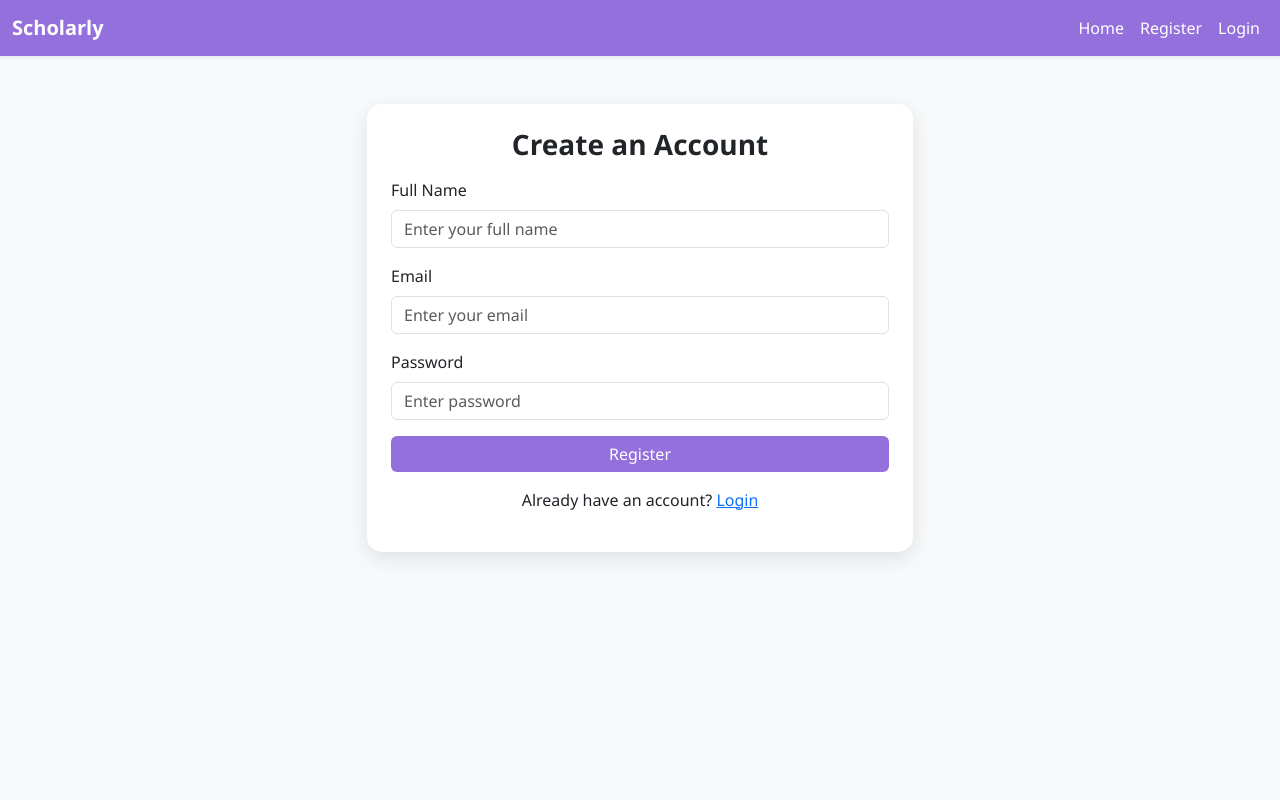
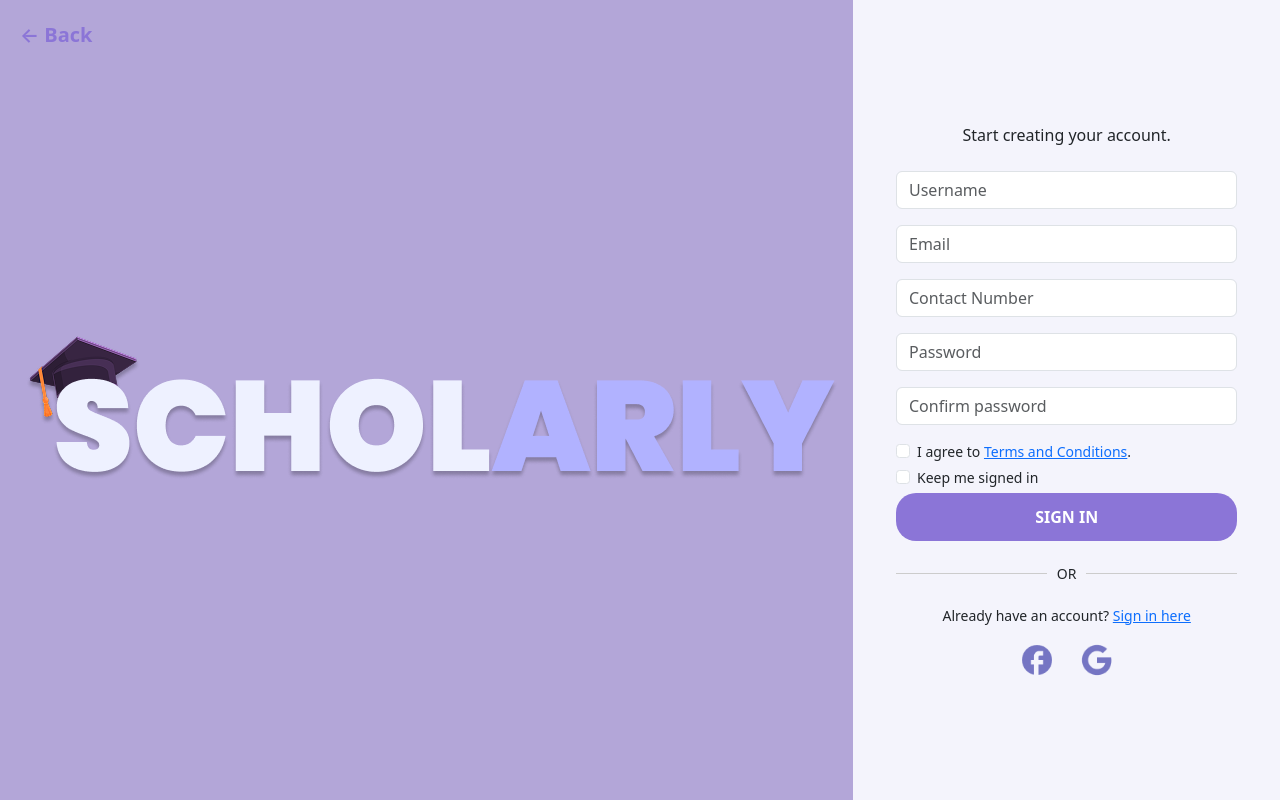
Before and after one commit to Rold-alt/Scholarly-PHP, a PHP site: page /register.html in a window 1280 px wide. Run offline with PHP 8.4, Linux system fonts and the light colour scheme.

Commit message:
Login,regsiter

```diff
--- /dev/null
+++ b/assets/css/login.css
@@ -0,0 +1,105 @@
+body, html {
+      height: 100%;
+      font-family: 'Poppins', sans-serif;
+    }
+
+    .left {
+      background-color: #b3a6d8; /* Light purple like in screenshot */
+      display: flex;
+      justify-content: center;
+      align-items: center;
+    }
+
+    .logo {
+      max-width: 100%;
+    }
+
+    .right {
+      background-color: #f4f4fc; /* Light gray/white background */
+      display: flex;
+      justify-content: center;
+      align-items: center;
+    }
+
+    .login-form {
+      width: 80%;
+    }
+
+    .input-group {
+      border-radius: 12px;
+      box-shadow: 0 2px 6px rgba(0,0,0,0.1);
+      overflow: hidden;
+    }
+
+    .input-group-text {
+      background: #fff;
+      border: none;
+    }
+
+    .form-control {
+      border: none;
+      box-shadow: none !important;
+    }
+
+    .btn {
+      color: #fff;
+      background-color: #8b75d7;
+      border-radius: 20px;
+      font-weight: 700;
+      border: none;
+      padding: 10px;
+    }
+
+    .btn:hover {
+      background-color: #735dc0;
+    }
+
+    .signup-text {
+      font-size: 14px;
+      margin-top: 10px;
+    }
+
+    .divider {
+      text-align: center;
+      margin: 20px 0;
+      position: relative;
+    }
+
+    .divider span {
+      background: #f4f4fc;
+      padding: 0 10px;
+      position: relative;
+      z-index: 2;
+      font-size: 14px;
+    }
+
+    .divider::before {
+      content: "";
+      position: absolute;
+      top: 50%;
+      left: 0;
+      width: 100%;
+      height: 1px;
+      background: #ccc;
+      z-index: 1;
+    }
+
+    .social-login a img {
+      width: 36px;
+      height: 36px;
+      margin: 0 10px;
+    }
+.back-arrow {
+  position: absolute;
+  top: 20px;
+  left: 20px;
+  font-size: 20px;
+  color: #8b75d7; /* purple arrow */
+  text-decoration: none;
+  font-weight: 600;
+  transition: 0.3s ease;
+}
+
+.back-arrow:hover {
+  color: #735dc0; /* darker purple on hover */
+}
--- /dev/null
+++ b/assets/css/register.css
@@ -0,0 +1,95 @@
+ body, html {
+      height: 100%;
+      font-family: 'Poppins', sans-serif;
+    }
+
+    .left {
+      background-color: #b3a6d8; /* Light purple */
+      display: flex;
+      justify-content: center;
+      align-items: center;
+    }
+
+    .logo-text {
+      font-size: 60px;
+      font-weight: 700;
+      color: #fff;
+    }
+
+    .logo-text span {
+      color: #9f8bd8; /* lighter purple for ARLY */
+    }
+
+    .right {
+      background-color: #f4f4fc;
+      display: flex;
+      justify-content: center;
+      align-items: center;
+    }
+
+    .signup-form {
+      width: 80%;
+    }
+
+    .form-control {
+      border-radius: 12px;
+      box-shadow: 0 2px 6px rgba(0,0,0,0.1);
+      border: none;
+      padding: 12px;
+      font-size: 14px;
+    }
+
+    .form-check {
+      font-size: 14px;
+      margin-bottom: 10px;
+    }
+
+    .btn-signin {
+      color: #fff;
+      background-color: #8b75d7;
+      border-radius: 20px;
+      font-weight: 600;
+      border: none;
+      padding: 12px;
+      width: 100%;
+    }
+
+    .btn-signin:hover {
+      background-color: #735dc0;
+    }
+
+    .divider {
+      text-align: center;
+      margin: 20px 0;
+      position: relative;
+    }
+
+    .divider span {
+      background: #f4f4fc;
+      padding: 0 10px;
+      position: relative;
+      z-index: 2;
+      font-size: 14px;
+    }
+
+    .divider::before {
+      content: "";
+      position: absolute;
+      top: 50%;
+      left: 0;
+      width: 100%;
+      height: 1px;
+      background: #ccc;
+      z-index: 1;
+    }
+
+    .signup-text {
+      font-size: 14px;
+      margin-top: 10px;
+    }
+
+    .social-login a img {
+      width: 36px;
+      height: 36px;
+      margin: 0 10px;
+    }
--- a/assests/css/style.css
+++ b/assets/css/style.css
@@ -8,8 +8,16 @@ body {
   background-color: #f8f9fa;
   margin: 0;
   padding: 0;
+  min-height: 100vh;
+  display: flex;
+  flex-direction: column;
 }
-
+main {
+  flex: 1 0 auto;
+}
+footer {
+  flex-shrink: 0;
+}
 .navbar-brand {
   color: white !important;
   font-weight: 700;
--- a/register.html
+++ b/register.html
@@ -3,55 +3,65 @@
 <head>
   <meta charset="UTF-8">
   <meta name="viewport" content="width=device-width, initial-scale=1.0">
-  <title>Scholarly - Register</title>
-  <link href="https://cdn.jsdelivr.net/npm/bootstrap@5.3.2/dist/css/bootstrap.min.css" rel="stylesheet">
-  <link href="assests/css/style.css" rel="stylesheet">
+  <title>Scholarly Sign Up</title>
+  <link rel="stylesheet" href="assets/css/login.css">
+  <link rel="stylesheet" href="assets/css/register.css">
+  <link href="https://cdn.jsdelivr.net/npm/bootstrap@5.3.3/dist/css/bootstrap.min.css" rel="stylesheet">
+  <link href="https://fonts.googleapis.com/css2?family=Poppins:wght@400;600;700&display=swap" rel="stylesheet">
 </head>
 <body>
+  <a href="index.html" class="back-arrow">
+  &#8592; Back
+</a>
+  <div class="container-fluid h-100 p-0">
+    <div class="row g-0 h-100">
 
-<!-- Navbar -->
-<nav class="navbar navbar-expand-lg navbar-dark bg-lavender shadow-sm">
-  <div class="container-fluid">
-    <a class="navbar-brand fw-bold" href="index.html">Scholarly</a>
-    <button class="navbar-toggler" type="button" data-bs-toggle="collapse" data-bs-target="#navbarNav">
-      <span class="navbar-toggler-icon"></span>
-    </button>
-    <div class="collapse navbar-collapse justify-content-end" id="navbarNav">
-      <ul class="navbar-nav">
-        <li class="nav-item"><a class="nav-link" href="index.html">Home</a></li>
-        <li class="nav-item"><a class="nav-link active" href="register.html">Register</a></li>
-        <li class="nav-item"><a class="nav-link" href="login.html">Login</a></li>
-      </ul>
-    </div>
-  </div>
-</nav>
+      <!-- LEFT SIDE -->
+      <div class="col-md-8 left">
+  <img src="assets/images/Group 44.png" alt="Scholarly Logo" class="logo img-fluid">
+</div>
 
-<!-- Register Form -->
-<div class="container mt-5">
-  <div class="row justify-content-center">
-    <div class="col-md-6">
-      <div class="card p-4">
-        <h3 class="fw-bold text-center mb-3">Create an Account</h3>
-        <form>
-          <div class="mb-3">
-            <label class="form-label">Full Name</label>
-            <input type="text" class="form-control" placeholder="Enter your full name">
+      <!-- RIGHT SIDE -->
+      <div class="col-md-4 right">
+        <form class="signup-form">
+
+          <p class="text-center mb-4">Start creating your account.</p>
+
+          <input type="text" class="form-control mb-3" placeholder="Username" required>
+          <input type="email" class="form-control mb-3" placeholder="Email" required>
+          <input type="text" class="form-control mb-3" placeholder="Contact Number" required>
+          <input type="password" class="form-control mb-3" placeholder="Password" required>
+          <input type="password" class="form-control mb-3" placeholder="Confirm password" required>
+
+          <div class="form-check">
+            <input class="form-check-input" type="checkbox" id="terms" required>
+            <label class="form-check-label" for="terms">
+              I agree to <a href="#">Terms and Conditions</a>.
+            </label>
           </div>
-          <div class="mb-3">
-            <label class="form-label">Email</label>
-            <input type="email" class="form-control" placeholder="Enter your email">
+
+          <div class="form-check">
+            <input class="form-check-input" type="checkbox" id="keepSigned">
+            <label class="form-check-label" for="keepSigned">
+              Keep me signed in
+            </label>
           </div>
-          <div class="mb-3">
-            <label class="form-label">Password</label>
-            <input type="password" class="form-control" placeholder="Enter password">
-          </div>
-          <button type="submit" class="btn btn-primary w-100">Register</button>
+
+          <button type="submit" class="btn-signin">SIGN IN</button>
+
+          <div class="divider"><span>OR</span></div>
+
+          <p class="signup-text text-center">
+            Already have an account? <a href="#">Sign in here</a>
+          </p>
+
+          <div class="social-login text-center">
+  <a href="#"><img src="assets/images/ic_outline-facebook.png" alt="Facebook"></a>
+  <a href="#"><img src="assets/images/ri_google-fill.png" alt="Google"></a>
+</div>
         </form>
-        <p class="text-center mt-3">Already have an account? <a href="login.html">Login</a></p>
       </div>
     </div>
   </div>
-</div>
-<script src="https://cdn.jsdelivr.net/npm/bootstrap@5.3.2/dist/js/bootstrap.bundle.min.js"></script>
 </body>
 </html>
```
Also changed, not shown: assets/css/home.css (added, +133 -0 lines), forgot.html (+6 -6 lines), index.html (+42 -42 lines), login.html (+43 -36 lines), assets/Images/Group 44.png (added), assets/Images/HOME PAGE.png (added), assets/Images/Vector.png (added), assets/Images/ic_outline-facebook.png (added), assets/Images/mdi-light_eye.png (added), assets/Images/ri_google-fill.png (added), assets/Images/weui_lock-outlined.png (added).
